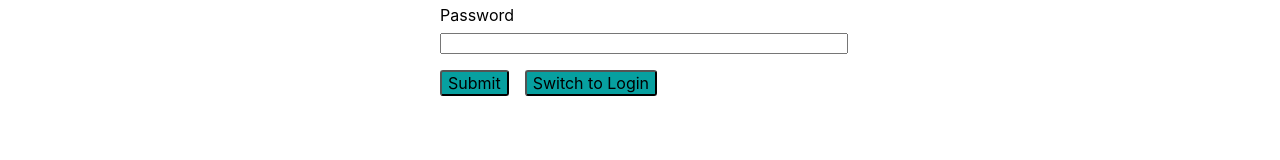
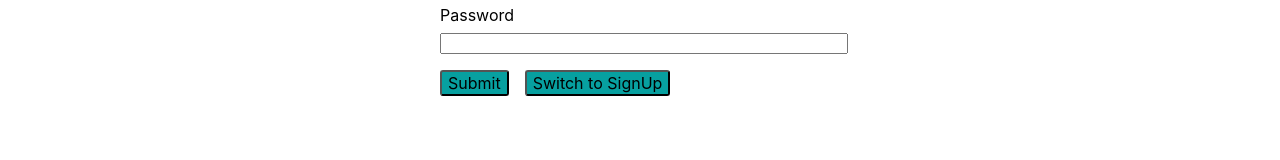
Before and after one commit to fahimvalanchery/GraphQL-Node-React-Mongo, a React (Create React App) app in the folder frontend/: page /auth in a window 1280 px wide. Shown: the part 140-300 px from the top of the page. Built offline with nearby package versions, Linux system fonts and the light colour scheme.

Commit message:
login and signup created

```diff
--- a/frontend/src/pages/Auth.js
+++ b/frontend/src/pages/Auth.js
@@ -3,11 +3,20 @@ import React, { Component } from 'react';
 import './Auth.css';
 
 class AuthPage extends Component {
+  state = {
+    isLogin: true
+  };
   constructor(props) {
     super(props);
     this.emailEl = React.createRef();
     this.passwordEl = React.createRef();
   }
+
+  switchModeHandler = () => {
+    this.setState(prevState => {
+      return { isLogin: !prevState.isLogin };
+    });
+  };
 
   submitHandler = event => {
     event.preventDefault();
@@ -18,6 +27,20 @@ class AuthPage extends Component {
       return;
     }
 
+    let requestBody = {
+      query: `
+      query{
+        login(email:"${email}",
+        password:"${password}"){
+          userId,
+          token,
+          tokenExpiration
+        }
+      }
+      `
+    };
+
+    if (!this.state.isLogin) {
       const requestBody = {
         query: `
         mutation{
@@ -32,6 +55,7 @@ class AuthPage extends Component {
         }
         `
       };
+    }
 
     fetch('http://localhost:8000/graphql', {
       method: 'POST',
@@ -66,7 +90,9 @@ class AuthPage extends Component {
         </div>
         <div className="form-actions">
           <button type="submit">Submit</button>
-          <button type="button">Switch to Login</button>
+          <button type="button" onClick={this.switchModeHandler}>
+            Switch to {this.state.isLogin ? 'SignUp' : 'Login'}
+          </button>
         </div>
       </form>
     );
```
Lines whose indentation alone changed are shown as unchanged.
